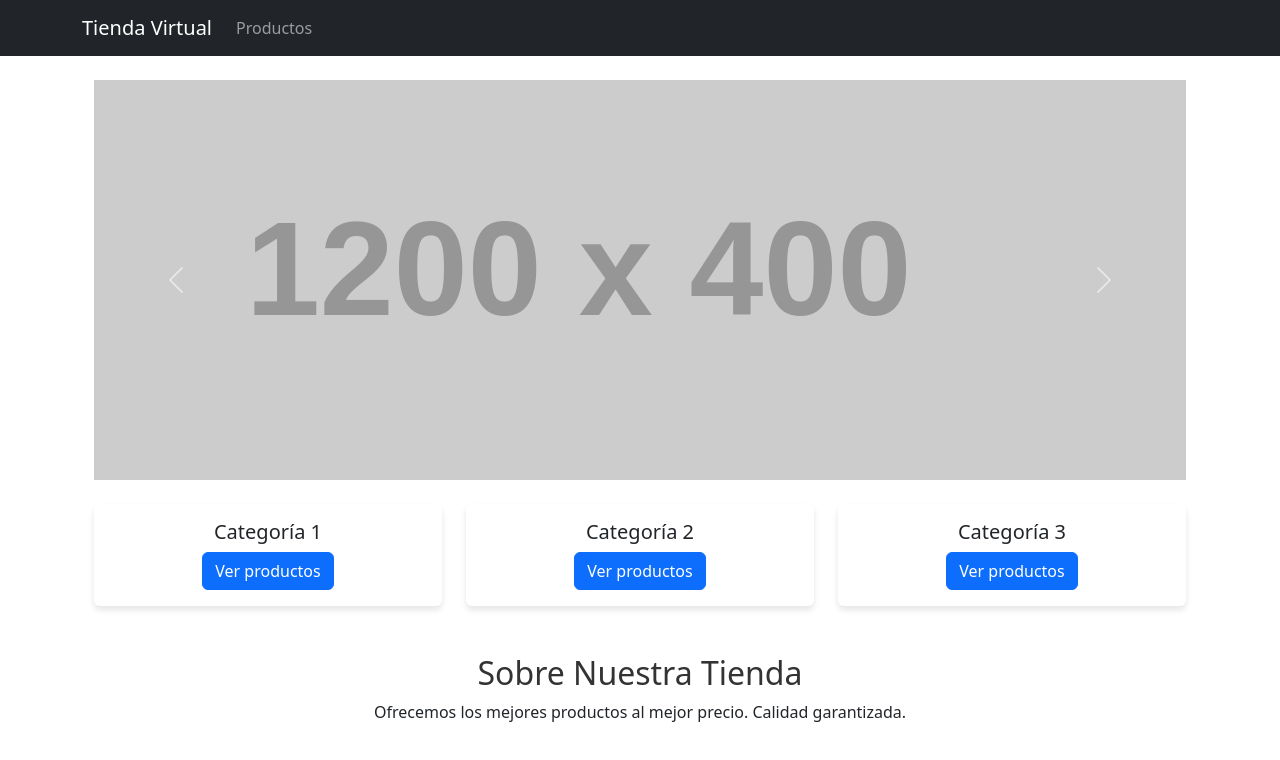
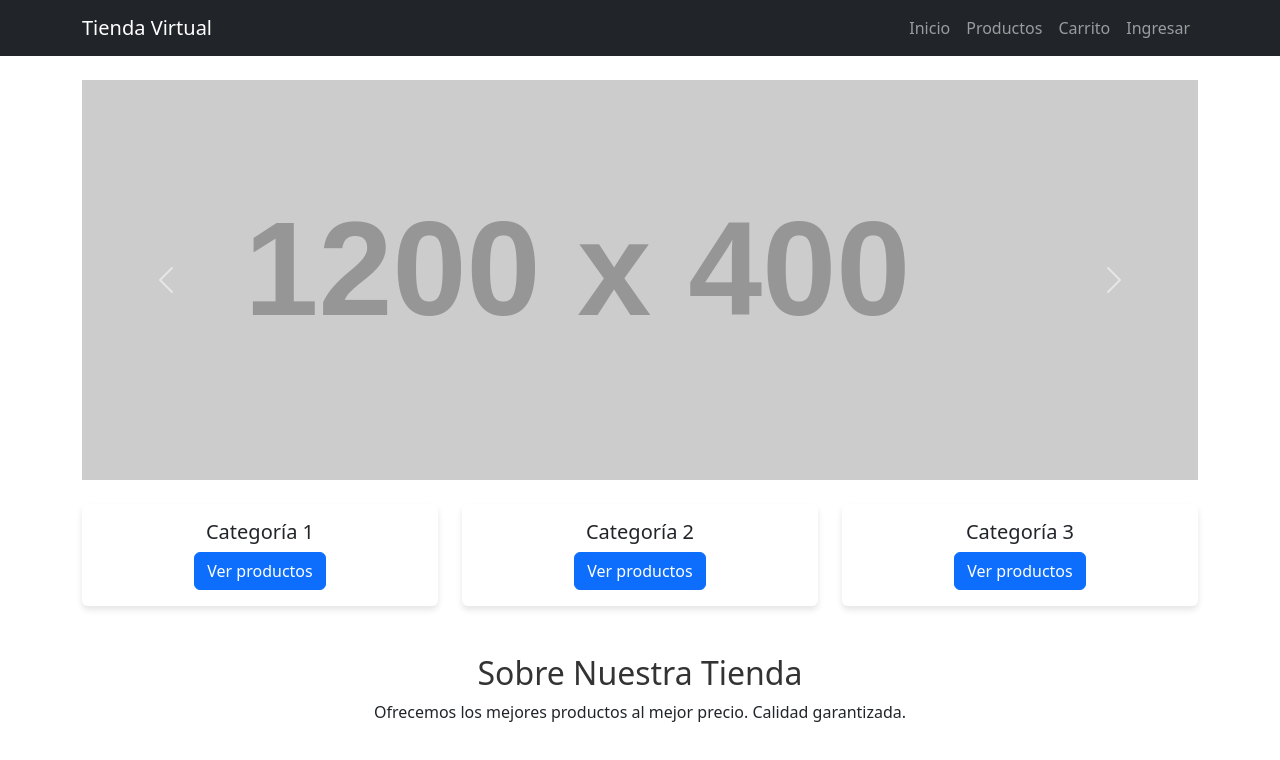
Before and after one commit to paladohorweb/tienda-virtual, an Angular app: page /home in a window 1280 px wide. Shown: the top 760 px of the page. Built offline with nearby package versions, Linux system fonts and the light colour scheme.

Commit message:
mejora navbar

```diff
--- a/src/app/app.component.ts
+++ b/src/app/app.component.ts
@@ -1,31 +1,14 @@
 import { Component } from '@angular/core';
 import { RouterOutlet } from '@angular/router';
-import { NavbarComponent } from "./components/navbar/navbar.component";
+import { NavbarComponent } from './components/navbar/navbar.component'; // ✅ Importamos el Navbar standalone
 
 @Component({
   selector: 'app-root',
   standalone: true,
-  imports: [RouterOutlet, NavbarComponent],
   templateUrl: './app.component.html',
-  styleUrl: './app.component.css',
-  template: `
-  <nav class="navbar navbar-expand-lg navbar-dark bg-dark">
-    <div class="container">
-      <a class="navbar-brand" routerLink="/">Tienda Virtual</a>
-      <div class="collapse navbar-collapse">
-        <ul class="navbar-nav ml-auto">
-          <li class="nav-item">
-            <a class="nav-link" routerLink="/products">Productos</a>
-          </li>
-        </ul>
-      </div>
-    </div>
-  </nav>
-  <div class="container mt-4">
-    <router-outlet></router-outlet>
-  </div>
-`
+  styleUrls: ['./app.component.css'],
+  imports: [RouterOutlet, NavbarComponent] // ✅ Lo agregamos en imports
 })
 export class AppComponent {
-  title = 'tienda-virtual';
-}
+  title = 'tienda virtual';
+ }
--- a/src/app/components/navbar/navbar.component.html
+++ b/src/app/components/navbar/navbar.component.html
@@ -1,15 +1,15 @@
 <nav class="navbar navbar-expand-lg navbar-dark bg-dark">
   <div class="container">
     <a class="navbar-brand" routerLink="/">Tienda Virtual</a>
-    <button class="navbar-toggler" type="button" data-bs-toggle="collapse" data-bs-target="#navbarNav">
+    <button class="navbar-toggler" type="button" (click)="toggleNavbar()">
       <span class="navbar-toggler-icon"></span>
     </button>
-    <div class="collapse navbar-collapse" id="navbarNav">
+    <div #navbarNav class="collapse navbar-collapse">
       <ul class="navbar-nav ms-auto">
-        <li class="nav-item"><a class="nav-link" routerLink="/">Inicio</a></li>
-        <li class="nav-item"><a class="nav-link" routerLink="/products">Productos</a></li>
-        <li class="nav-item"><a class="nav-link" routerLink="/cart">Carrito</a></li>
-        <li class="nav-item"><a class="nav-link" routerLink="/login">Ingresar</a></li>
+        <li class="nav-item"><a class="nav-link" routerLink="/" (click)="closeNavbar()">Inicio</a></li>
+        <li class="nav-item"><a class="nav-link" routerLink="/products" (click)="closeNavbar()">Productos</a></li>
+        <li class="nav-item"><a class="nav-link" routerLink="/cart" (click)="closeNavbar()">Carrito</a></li>
+        <li class="nav-item"><a class="nav-link" routerLink="/login" (click)="closeNavbar()">Ingresar</a></li>
       </ul>
     </div>
   </div>
--- a/src/app/components/navbar/navbar.component.ts
+++ b/src/app/components/navbar/navbar.component.ts
@@ -1,14 +1,23 @@
-import { Component } from '@angular/core';
+import { Component, ViewChild, ElementRef } from '@angular/core';
+import { CommonModule } from '@angular/common';
 import { RouterModule } from '@angular/router';
-import { CommonModule } from '@angular/common';
 
 @Component({
   selector: 'app-navbar',
-  standalone: true,
-  imports: [CommonModule, RouterModule],
+  standalone: true, // ✅ Ahora es un componente standalone
+  imports: [CommonModule, RouterModule], // ✅ Importamos los módulos necesarios
   templateUrl: './navbar.component.html',
-  styleUrl: './navbar.component.css'
+  styleUrls: ['./navbar.component.css']
 })
 export class NavbarComponent {
+  @ViewChild('navbarNav', { static: false }) navbarNav!: ElementRef;
 
+  toggleNavbar() {
+    const navbar = this.navbarNav.nativeElement;
+    navbar.classList.toggle('show');
+  }
+
+  closeNavbar() {
+    this.navbarNav.nativeElement.classList.remove('show');
+  }
 }
```
